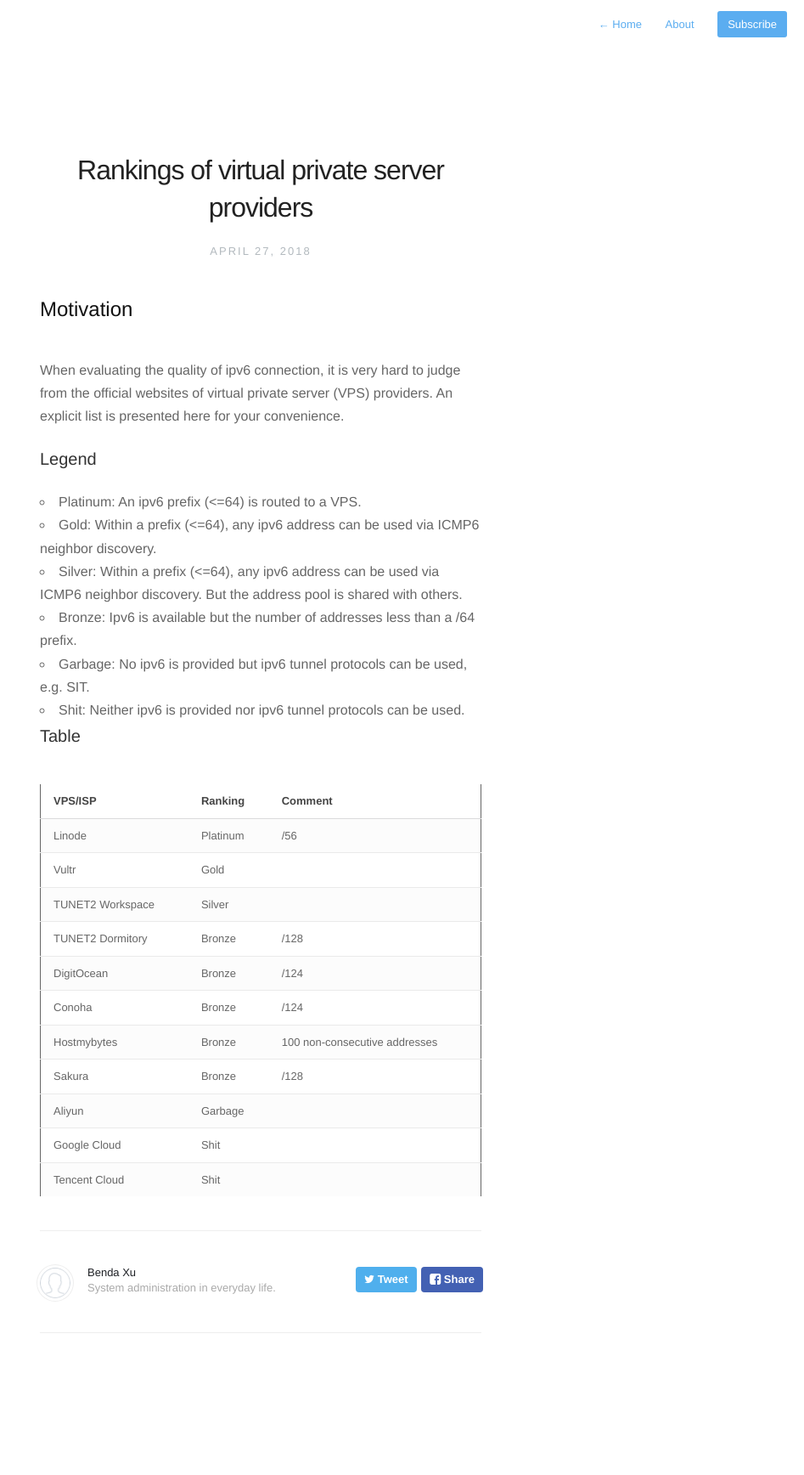
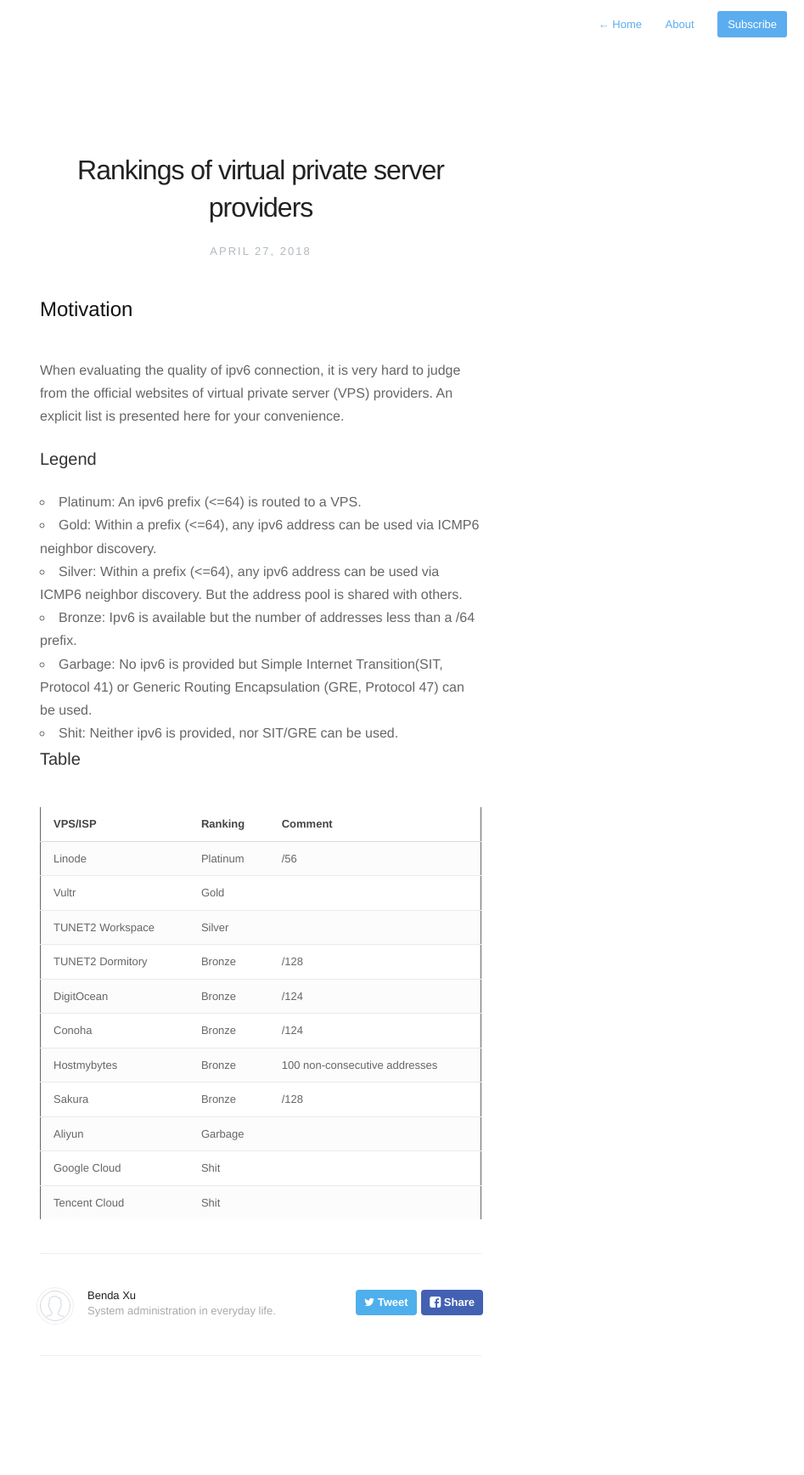
Before and after one commit to heroxbd/heroxbd.github.io, a Jekyll site: the page built from _posts/2018-04-27-virtual-private-server-ipv6-ranking.html, in a window 1280 px wide. Shown: the whole page at 85% size, without its empty margins (333-1280 px from the left). Built offline with Jekyll 4.4.1, drawn with Linux system fonts in a browser that asks for light colours; nearby versions of some CDN libraries; before the commit the page ends 1709 px from its top, so only the background shows below that.

Commit message:
redefine tunnel.

```diff
--- a/_posts/2018-04-27-virtual-private-server-ipv6-ranking.html
+++ b/_posts/2018-04-27-virtual-private-server-ipv6-ranking.html
@@ -32,10 +32,10 @@ ICMP6 neighbor discovery. But the address pool is shared with
 others.</li>
 <li>Bronze: Ipv6 is available but the number of addresses less than a
 /64 prefix.</li>
-<li>Garbage: No ipv6 is provided but ipv6 tunnel protocols can be
-used, e.g. SIT.</li>
-<li>Shit: Neither ipv6 is provided nor ipv6 tunnel protocols can be
-used.</li>
+<li>Garbage: No ipv6 is provided but Simple Internet Transition(SIT,
+Protocol 41) or Generic Routing Encapsulation (GRE, Protocol 47)
+can be used.</li>
+<li>Shit: Neither ipv6 is provided, nor SIT/GRE can be used.</li>
 </ul>
 </div>
 </div>
```
